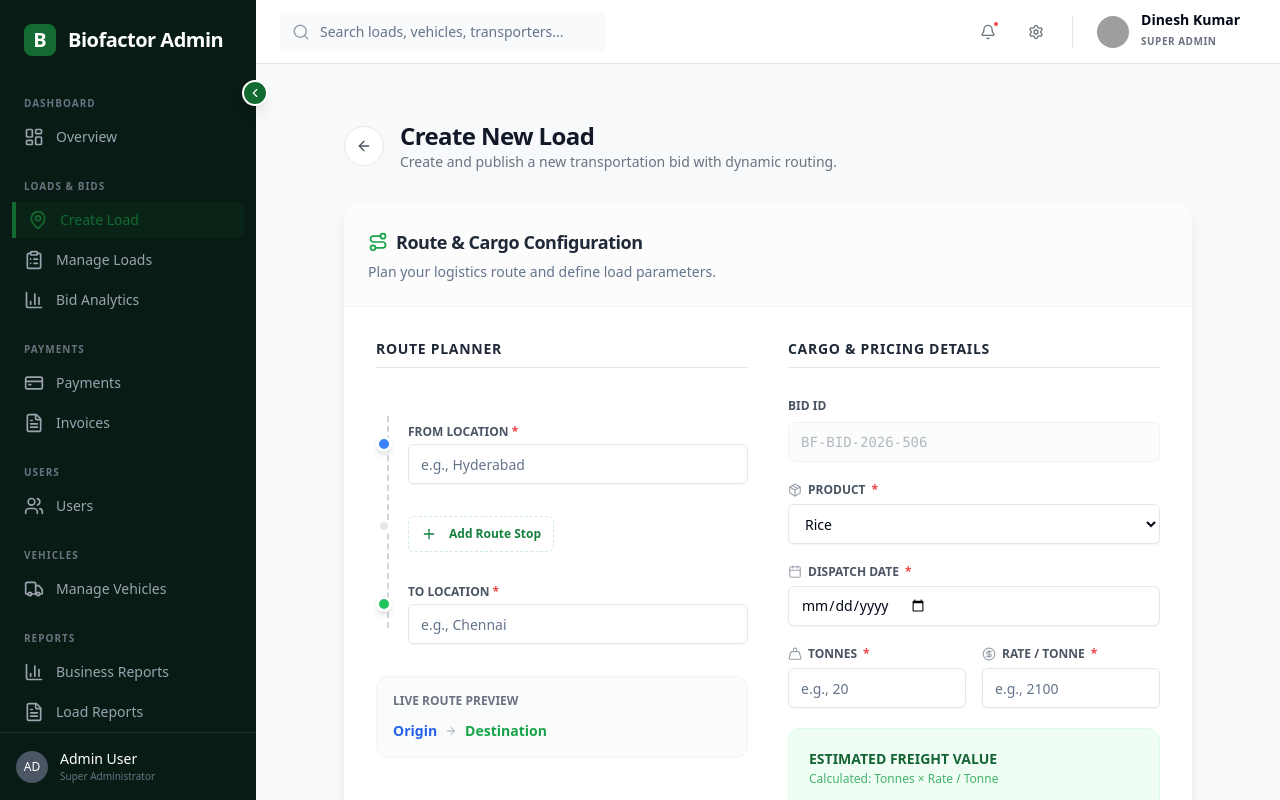
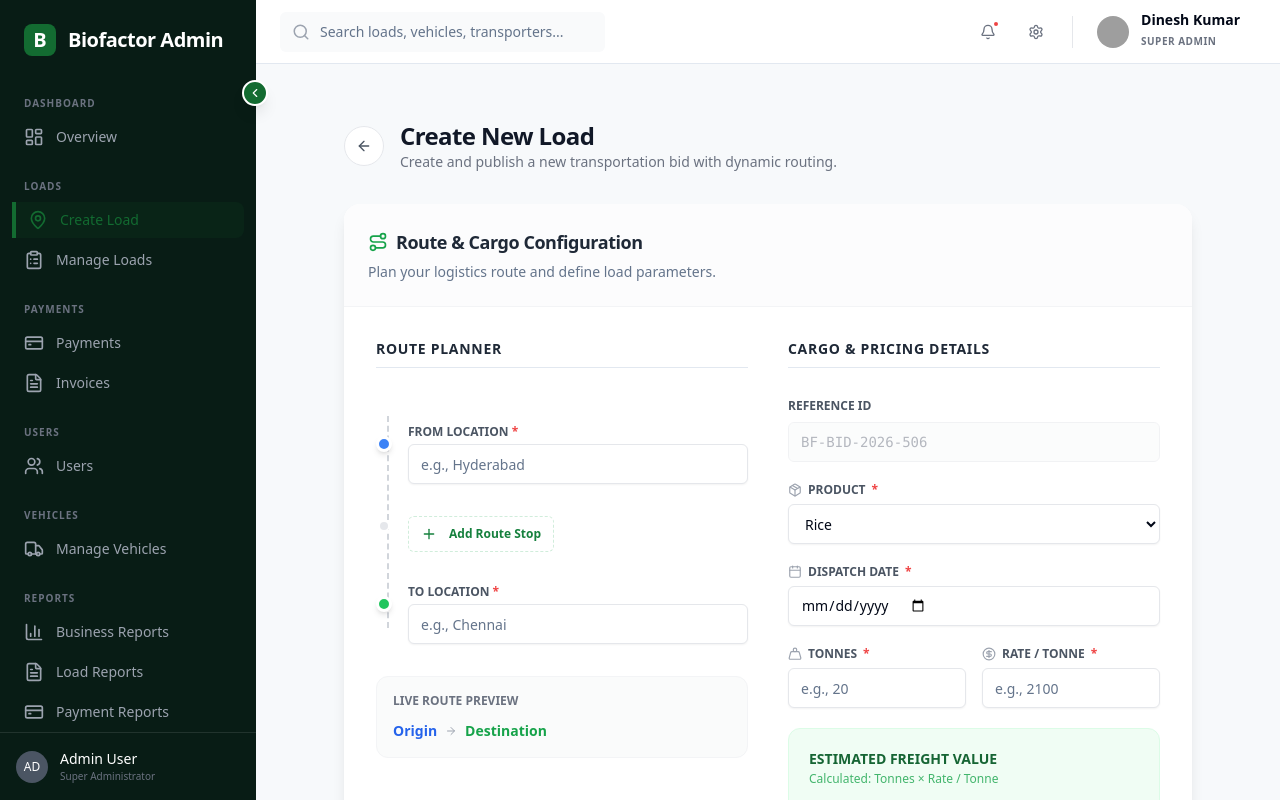
Before and after one commit to Saidinesh2004/Admin-dashboard-biofactor-app, a React (Vite) app: page /create-load in a window 1280 px wide. Built offline with nearby package versions, Linux system fonts and the light colour scheme; grey boxes are pictures that could not be loaded.

Commit message:
feat: completely remove all bids section, rename sidebar group to LOADS, remove bid analytics route, rename Bid ID to Reference ID in UI

```diff
--- a/src/App.tsx
+++ b/src/App.tsx
@@ -16,8 +16,6 @@ const App = () => {
           <Route index element={<DashboardHome />} />
           <Route path="loads" element={<ManageLoads />} />
           <Route path="create-load" element={<CreateLoadPage />} />
-
-          <Route path="bids/analytics" element={<Reports />} />
 
           <Route path="payments" element={<Payments />} />
           <Route path="invoices" element={<Payments />} />
--- a/src/components/layout/Sidebar.tsx
+++ b/src/components/layout/Sidebar.tsx
@@ -22,10 +22,9 @@ const menuItems = [
   { group: "DASHBOARD", items: [
     { name: "Overview", icon: LayoutDashboard, path: "/" }
   ]},
-  { group: "LOADS & BIDS", items: [
+  { group: "LOADS", items: [
     { name: "Create Load", icon: MapPin, path: "/create-load" },
-    { name: "Manage Loads", icon: ClipboardList, path: "/loads" },
-    { name: "Bid Analytics", icon: BarChart3, path: "/bids/analytics" }
+    { name: "Manage Loads", icon: ClipboardList, path: "/loads" }
   ]},
   { group: "PAYMENTS", items: [
     { name: "Payments", icon: CreditCard, path: "/payments" },
--- a/src/pages/loads/CreateLoadPage.tsx
+++ b/src/pages/loads/CreateLoadPage.tsx
@@ -295,9 +295,9 @@ export default function CreateLoadPage() {
                   <h3 className="text-sm font-bold text-gray-800 uppercase tracking-wider mb-4 border-b pb-2">Cargo & Pricing Details</h3>
 
                   <div className="space-y-5">
-                    {/* Bid ID */}
+                    {/* Reference ID */}
                     <div className="space-y-1.5">
-                      <label className="text-xs font-bold text-gray-600 uppercase">Bid ID</label>
+                      <label className="text-xs font-bold text-gray-600 uppercase">Reference ID</label>
                       <Input
                         name="bidId"
                         value={formData.bidId}
--- a/src/pages/loads/ManageLoads.tsx
+++ b/src/pages/loads/ManageLoads.tsx
@@ -420,7 +420,7 @@ export default function ManageLoads() {
                   <div className="bg-gray-50/50 p-3 rounded-lg border border-gray-100 flex items-center gap-3">
                     <TrendingUp size={18} className="text-gray-400" />
                     <div>
-                      <p className="text-[10px] text-gray-400 font-bold uppercase">Bid ID</p>
+                      <p className="text-[10px] text-gray-400 font-bold uppercase">Reference ID</p>
                       <p className="text-sm font-semibold text-gray-800 font-mono text-xs">{selectedLoad.bidId}</p>
                     </div>
                   </div>
```
